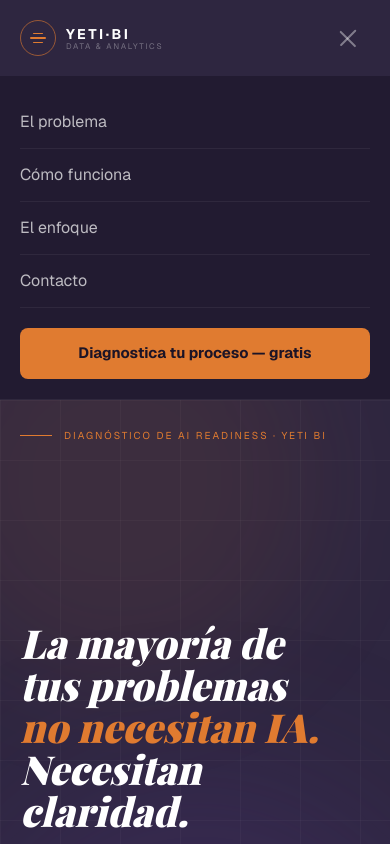
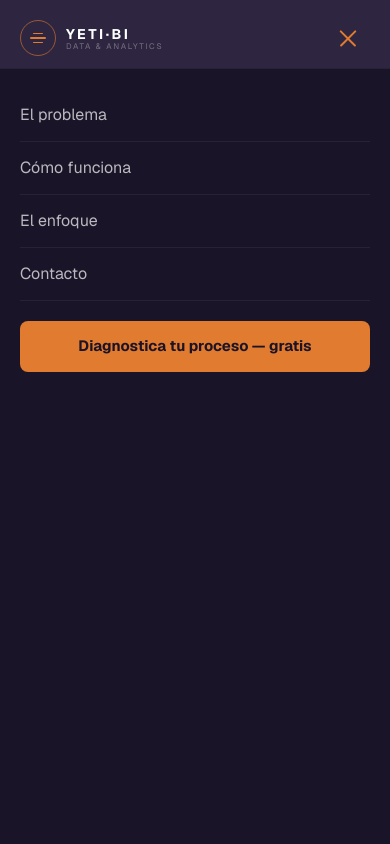
Before and after one commit to Yetibi/MVP_YetiBiHUb, a Next.js app: page / in a window 390 px wide. Both pictures are taken after a click on the button "Abrir menú". Shown: the top 844 px of the page. Built offline with nearby package versions, Linux system fonts and the light colour scheme.

Commit message:
Soluciona bug 'position: fixed' en mobile

```diff
--- a/components/home/Hero.tsx
+++ b/components/home/Hero.tsx
@@ -205,24 +205,59 @@ function Nav({ noAnim }: { noAnim: boolean }) {
             justifyContent: "center",
           }}
         >
-          <span style={{ width: 22, height: 1.5, background: open ? "rgba(255,255,255,0.4)" : "#E07B30", borderRadius: 2, transition: "background 0.2s", transform: open ? "rotate(45deg) translate(5px,5px)" : "none" }} />
-          <span style={{ width: 22, height: 1.5, background: "#E07B30", borderRadius: 2, opacity: open ? 0 : 1, transition: "opacity 0.2s" }} />
-          <span style={{ width: 22, height: 1.5, background: open ? "rgba(255,255,255,0.4)" : "#E07B30", borderRadius: 2, transition: "background 0.2s", transform: open ? "rotate(-45deg) translate(5px,-5px)" : "none" }} />
+          {/* Línea 1 — rota a / cuando abierto */}
+          <span style={{
+            display: "block",
+            width: 22,
+            height: 1.5,
+            background: "#E07B30",
+            borderRadius: 2,
+            transformOrigin: "center",
+            transition: "transform 0.22s ease, opacity 0.22s ease",
+            transform: open ? "translateY(6.5px) rotate(45deg)" : "none",
+          }} />
+          {/* Línea 2 — desaparece cuando abierto */}
+          <span style={{
+            display: "block",
+            width: 22,
+            height: 1.5,
+            background: "#E07B30",
+            borderRadius: 2,
+            transformOrigin: "center",
+            transition: "opacity 0.22s ease",
+            opacity: open ? 0 : 1,
+          }} />
+          {/* Línea 3 — rota a \ cuando abierto */}
+          <span style={{
+            display: "block",
+            width: 22,
+            height: 1.5,
+            background: "#E07B30",
+            borderRadius: 2,
+            transformOrigin: "center",
+            transition: "transform 0.22s ease, opacity 0.22s ease",
+            transform: open ? "translateY(-6.5px) rotate(-45deg)" : "none",
+          }} />
         </button>
       </nav>
 
-      {/* Mobile drawer */}
+      {/* Mobile drawer — position fixed para no empujar contenido en landscape */}
       {open && (
         <div
           ref={drawerRef}
           className="flex md:hidden flex-col"
           style={{
-            backgroundColor: "#221B31",
-            borderBottom: "1px solid rgba(255,255,255,0.06)",
+            position: "fixed",
+            top: 68,
+            left: 0,
+            right: 0,
+            bottom: 0,
+            overflowY: "auto",
+            backgroundColor: "#1A1428",
+            borderTop: "1px solid rgba(255,255,255,0.06)",
             padding: "20px",
             gap: 0,
-            position: "relative",
-            zIndex: 9,
+            zIndex: 99,
           }}
         >
           {NAV_LINKS.map(({ label, href }) => (
```
